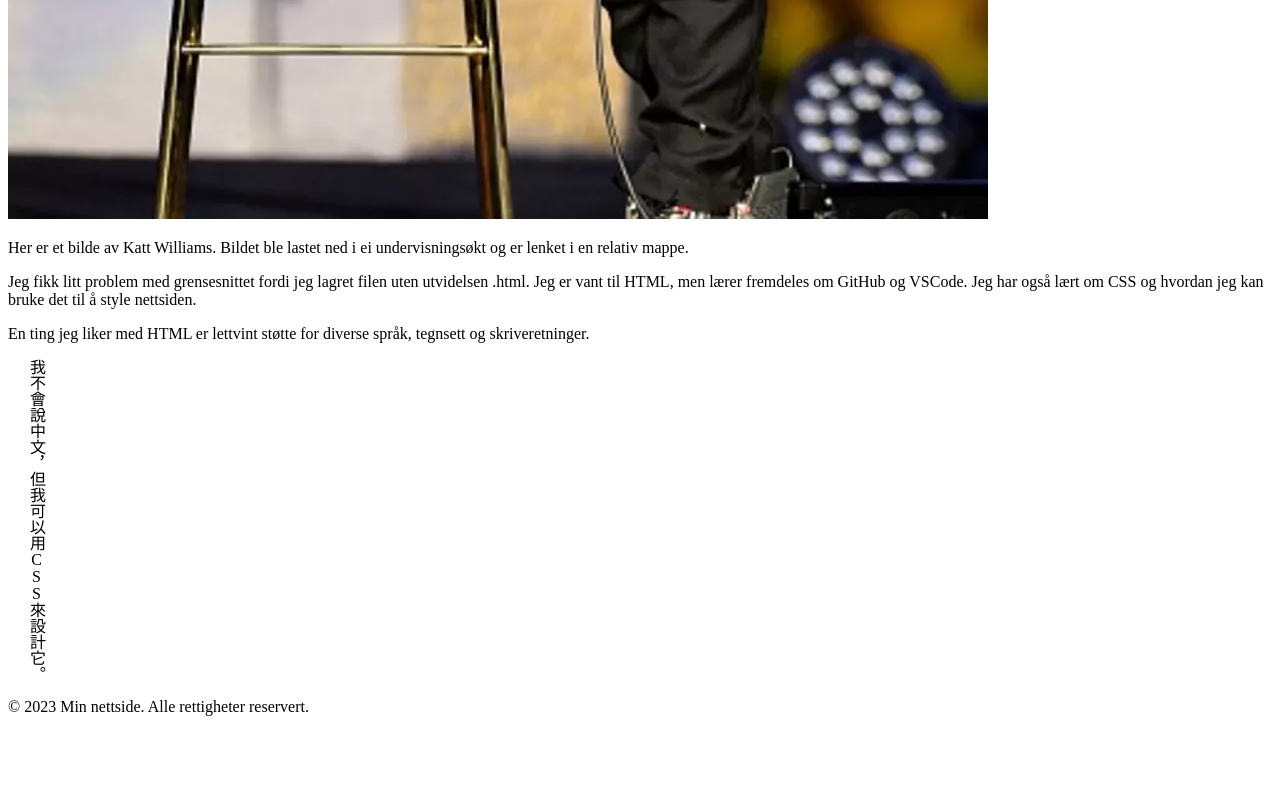
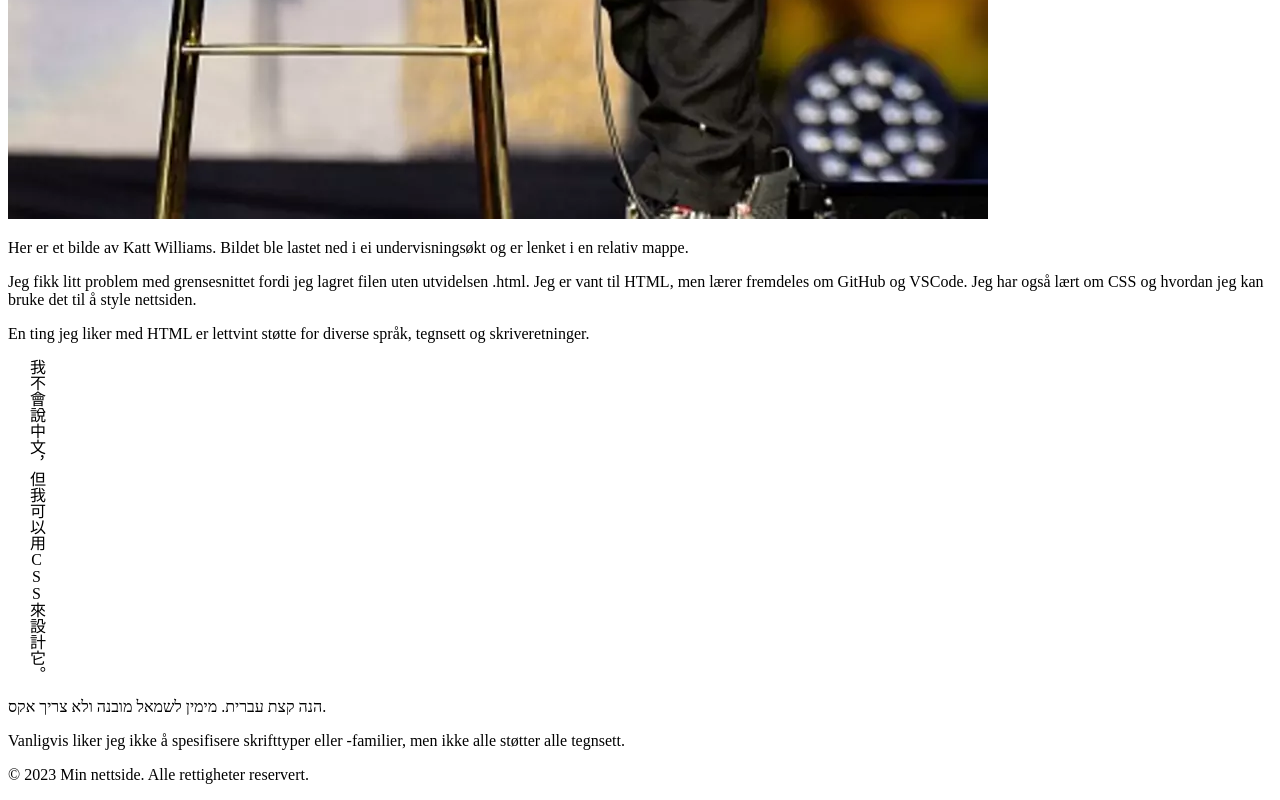
Before and after one commit to alexakode/Velkommen-til-HTML, a plain HTML site: page oppgave1.html in a window 1280 px wide. Shown: the part 1553-2353 px from the top of the page. Before the commit the page ends 2285 px from the top, so only its background shows below. Drawn offline with Linux system fonts and the light colour scheme.

Commit message:
Adds vertical text styling for CJK content
Adds Hebrew and font notes for multilingual support

Introduces Hebrew text and commentary on font usage to highlight right-to-left script handling and font compatibility concerns when displaying diverse character sets.

```diff
--- a/oppgave1.html
+++ b/oppgave1.html
@@ -45,6 +45,11 @@
         tegnsett og skriveretninger.
       </p>
       <p class="CJK">我不會說中文，但我可以用CSS來設計它。</p>
+      <p>הנה קצת עברית. מימין לשמאל מובנה ולא צריך אקס.</p>
+      <p>
+        Vanligvis liker jeg ikke å spesifisere skrifttyper eller -familier, men
+        ikke alle støtter alle tegnsett.
+      </p>
     </main>
 
     <footer>
```
